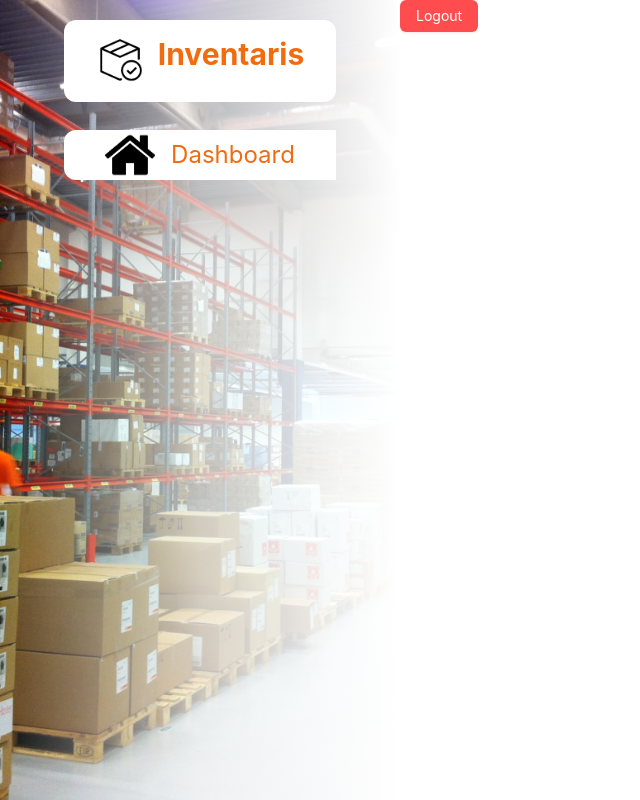
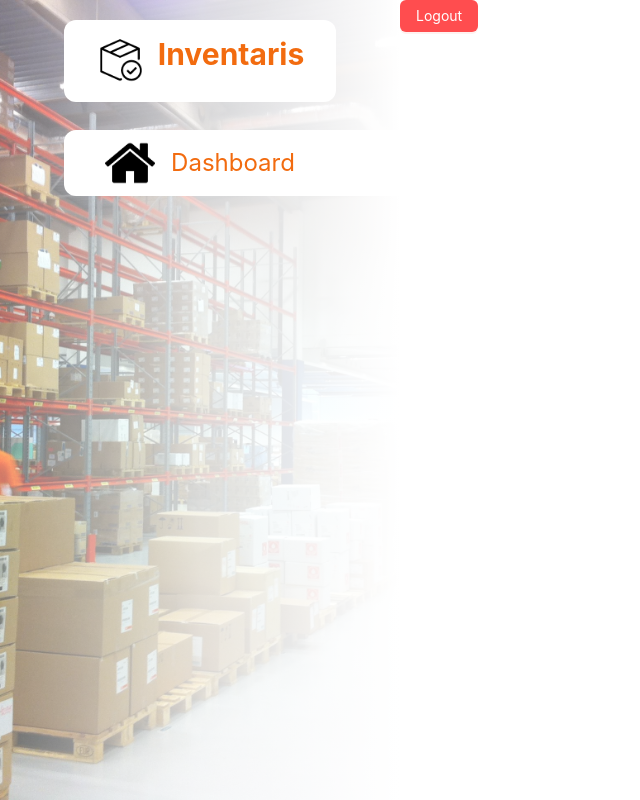
Before and after one commit to Kikahaekal/Inventaris-fe, a Next.js app: page /dashboard in a window 1280 px wide. Shown: the whole page, without its empty margins (0-640 px from the left). Built offline with nearby package versions, Linux system fonts and the light colour scheme; no server answers.

Commit message:
Style link untuk dashboard

```diff
--- a/app/ui/sidebar.tsx
+++ b/app/ui/sidebar.tsx
@@ -29,7 +29,11 @@ const SideBar = () => {
             onCollapse={(collapsed, type) => {
                 console.log(collapsed, type);
             }}
+
+
+
         >
+            <div className="absolute inset-0 bg-white/40" />
             <div className="absolute inset-0 bg-gradient-to-r from-transparent via-white/70 to-white" />
             <div className="relative px-16 pt-5">
                 <div className="bg-white rounded-xl flex gap-3 items-center justify-center">
@@ -38,8 +42,8 @@ const SideBar = () => {
                 </div>
 
                 <div className="mt-7 text-2xl text-[#F26B0F]">
-                    <Link href="/dashboard" className={`flex items-center justify-center ${
-                        pathname == "/dashboard" ? "bg-white rounded-l-xl" :
+                    <Link href="/dashboard" className={`flex items-center justify-center relative p-2 ${
+                        pathname == "/dashboard" ? "before:absolute before:inset-0 before:bg-white before:right-[-100px] before:z-[-1] before:rounded-l-xl" :
                         "-"}
                     `}>
                         <Image src={homeTitle} alt="homeTitle" width={50}/>
```
